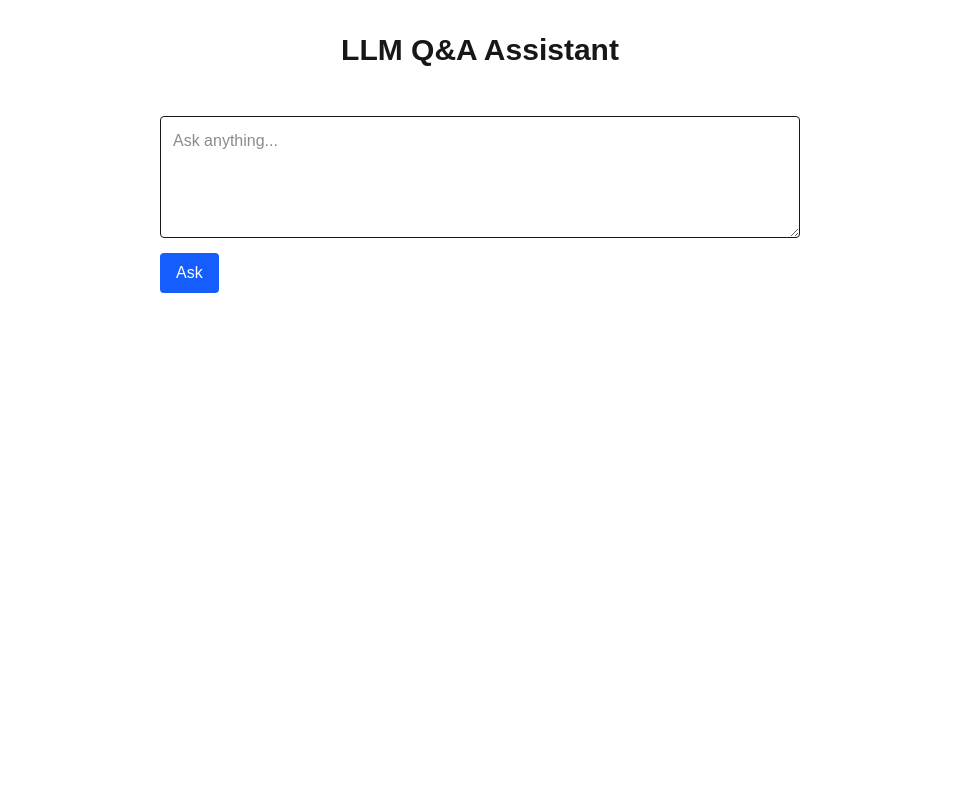
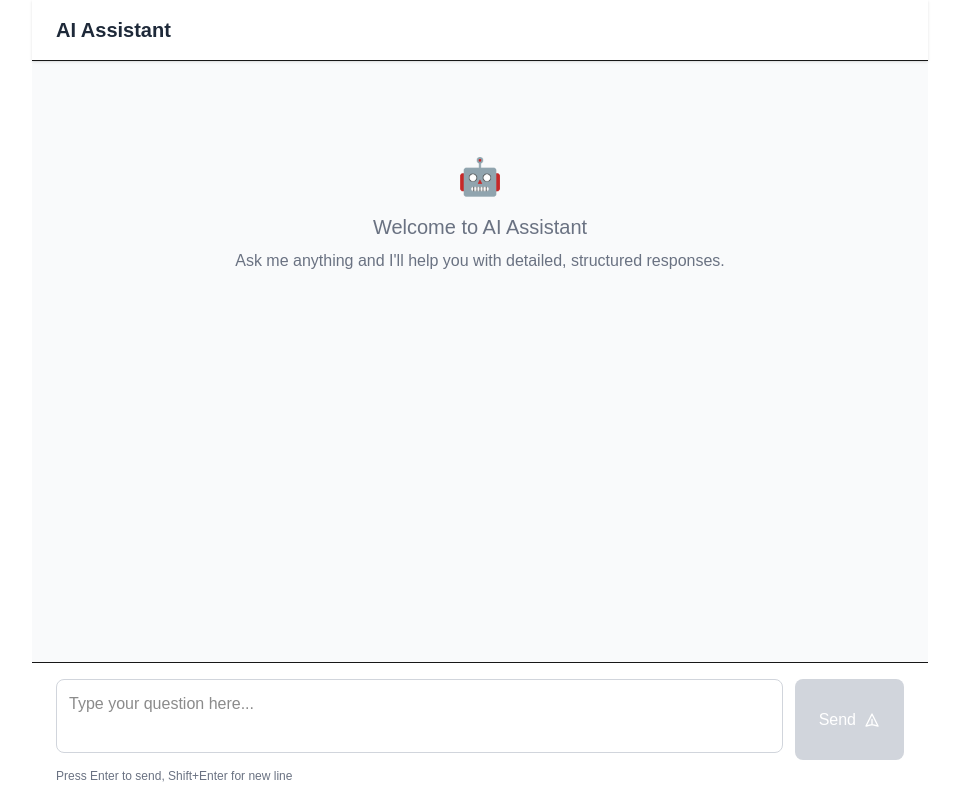
Before and after one commit to MauriceOmbewa/interactive-qa-llm-app, a Next.js app in the folder frontend/: page / in a window 1280 px wide. Shown: the whole page, without its empty margins (160-1119 px from the left). Built offline with nearby package versions, Linux system fonts and the light colour scheme.

Commit message:
ui: redesign with modern chat interface and conversation bubbles

```diff
--- a/frontend/components/QABox.js
+++ b/frontend/components/QABox.js
@@ -1,53 +1,155 @@
-import { useState } from "react";
+import { useState, useRef, useEffect } from "react";
 import ReactMarkdown from "react-markdown";
 import remarkGfm from "remark-gfm";
 
 export default function QABox() {
   const [question, setQuestion] = useState("");
-  const [answer, setAnswer] = useState("");
+  const [conversations, setConversations] = useState([]);
   const [loading, setLoading] = useState(false);
   const [error, setError] = useState("");
+  const messagesEndRef = useRef(null);
+
+  const scrollToBottom = () => {
+    messagesEndRef.current?.scrollIntoView({ behavior: "smooth" });
+  };
+
+  useEffect(() => {
+    scrollToBottom();
+  }, [conversations]);
 
   async function submitQuestion(e) {
     e.preventDefault();
     if (!question.trim()) { setError("Please type a question"); return; }
-    setLoading(true); setError(""); setAnswer("");
+
+    const userMessage = { type: "user", content: question, timestamp: Date.now() };
+    setConversations(prev => [...prev, userMessage]);
+    setLoading(true); setError("");
+    const currentQuestion = question;
+    setQuestion("");
+
     try {
       const res = await fetch("http://localhost:8000/api/ask", {
         method: "POST",
         headers: { "Content-Type": "application/json" },
-        body: JSON.stringify({ question }),
+        body: JSON.stringify({ question: currentQuestion }),
       });
       if (!res.ok) throw new Error(await res.text());
       const data = await res.json();
-      setAnswer(data.answer);
+
+      const aiMessage = { type: "ai", content: data.answer, timestamp: Date.now() };
+      setConversations(prev => [...prev, aiMessage]);
     } catch (err) {
       setError(err.message);
+      const errorMessage = { type: "error", content: err.message, timestamp: Date.now() };
+      setConversations(prev => [...prev, errorMessage]);
     } finally { setLoading(false); }
   }
 
+  const clearChat = () => {
+    setConversations([]);
+    setError("");
+  };
+
   return (
-    <form onSubmit={submitQuestion} className="max-w-2xl mx-auto p-4">
+    <div className="flex flex-col h-screen max-w-4xl mx-auto bg-gray-50">
+      {/* Header */}
+      <div className="bg-white shadow-sm border-b px-6 py-4 flex justify-between items-center">
+        <h1 className="text-xl font-semibold text-gray-800">AI Assistant</h1>
+        {conversations.length > 0 && (
+          <button
+            onClick={clearChat}
+            className="px-3 py-1 text-sm bg-gray-100 hover:bg-gray-200 rounded-md text-gray-600 transition-colors"
+          >
+            Clear Chat
+          </button>
+        )}
+      </div>
+
+      {/* Messages Area */}
+      <div className="flex-1 overflow-y-auto px-6 py-4 space-y-4">
+        {conversations.length === 0 && (
+          <div className="text-center text-gray-500 mt-20">
+            <div className="text-4xl mb-4">🤖</div>
+            <h2 className="text-xl font-medium mb-2">Welcome to AI Assistant</h2>
+            <p>Ask me anything and I'll help you with detailed, structured responses.</p>
+          </div>
+        )}
+
+        {conversations.map((msg, index) => (
+          <div key={index} className={`flex ${msg.type === 'user' ? 'justify-end' : 'justify-start'}`}>
+            <div className={`max-w-3xl rounded-lg px-4 py-3 ${
+              msg.type === 'user'
+                ? 'bg-blue-600 text-white ml-12'
+                : msg.type === 'error'
+                ? 'bg-red-100 text-red-800 mr-12 border border-red-200'
+                : 'bg-white text-gray-800 mr-12 shadow-sm border'
+            }`}>
+              {msg.type === 'user' ? (
+                <p className="whitespace-pre-wrap">{msg.content}</p>
+              ) : (
+                <div className="prose prose-sm max-w-none">
+                  <ReactMarkdown remarkPlugins={[remarkGfm]}>{msg.content}</ReactMarkdown>
+                </div>
+              )}
+            </div>
+          </div>
+        ))}
+
+        {loading && (
+          <div className="flex justify-start">
+            <div className="bg-white text-gray-800 mr-12 shadow-sm border rounded-lg px-4 py-3 max-w-3xl">
+              <div className="flex items-center space-x-2">
+                <div className="flex space-x-1">
+                  <div className="w-2 h-2 bg-gray-400 rounded-full animate-bounce"></div>
+                  <div className="w-2 h-2 bg-gray-400 rounded-full animate-bounce" style={{animationDelay: '0.1s'}}></div>
+                  <div className="w-2 h-2 bg-gray-400 rounded-full animate-bounce" style={{animationDelay: '0.2s'}}></div>
+                </div>
+                <span className="text-gray-500 text-sm">AI is thinking...</span>
+              </div>
+            </div>
+          </div>
+        )}
+
+        <div ref={messagesEndRef} />
+      </div>
+
+      {/* Input Area */}
+      <div className="bg-white border-t px-6 py-4">
+        {error && (
+          <div className="mb-3 p-3 bg-red-50 border border-red-200 rounded-md text-red-700 text-sm">
+            {error}
+          </div>
+        )}
+        <form onSubmit={submitQuestion} className="flex space-x-3">
+          <div className="flex-1">
             <textarea
               value={question}
               onChange={(e)=>setQuestion(e.target.value)}
-        placeholder="Ask anything..."
-        className="w-full p-3 border rounded"
-        rows={4}
+              placeholder="Type your question here..."
+              className="w-full p-3 border border-gray-300 rounded-lg focus:ring-2 focus:ring-blue-500 focus:border-transparent resize-none"
+              rows={2}
               disabled={loading}
+              onKeyDown={(e) => {
+                if (e.key === 'Enter' && !e.shiftKey) {
+                  e.preventDefault();
+                  submitQuestion(e);
+                }
+              }}
             />
+          </div>
           <button
-        disabled={loading}
-        className="mt-2 px-4 py-2 bg-blue-600 text-white rounded disabled:opacity-50"
+            type="submit"
+            disabled={loading || !question.trim()}
+            className="px-6 py-3 bg-blue-600 hover:bg-blue-700 disabled:bg-gray-300 disabled:cursor-not-allowed text-white rounded-lg font-medium transition-colors flex items-center space-x-2"
           >
-        {loading ? "Thinking..." : "Ask"}
+            <span>{loading ? "Sending..." : "Send"}</span>
+            <svg className="w-4 h-4" fill="none" stroke="currentColor" viewBox="0 0 24 24">
+              <path strokeLinecap="round" strokeLinejoin="round" strokeWidth={2} d="M12 19l9 2-9-18-9 18 9-2zm0 0v-8" />
+            </svg>
           </button>
-      {error && <p className="text-red-600 mt-2">{error}</p>}
-      {answer && (
-        <div className="mt-4 p-4 border rounded bg-gray-50">
-          <ReactMarkdown remarkPlugins={[remarkGfm]}>{answer}</ReactMarkdown>
+        </form>
+        <p className="text-xs text-gray-500 mt-2">Press Enter to send, Shift+Enter for new line</p>
       </div>
-      )}
-    </form>
+    </div>
   );
 }
--- a/frontend/package.json
+++ b/frontend/package.json
@@ -9,6 +9,7 @@
     "lint": "next lint"
   },
   "dependencies": {
+    "@tailwindcss/typography": "^0.5.16",
     "next": "15.4.6",
     "react": "19.1.0",
     "react-dom": "19.1.0",
--- a/frontend/pages/index.js
+++ b/frontend/pages/index.js
@@ -3,19 +3,14 @@ import QABox from '../components/QABox'
 
 export default function Home() {
   return (
-    <div>
+    <div className="h-screen">
       <Head>
-        <title>LLM Q&A App</title>
-        <meta name="description" content="Interactive Q&A with LLM" />
+        <title>AI Assistant - LLM Q&A App</title>
+        <meta name="description" content="Interactive Q&A with AI Assistant" />
         <link rel="icon" href="/favicon.ico" />
       </Head>
 
-      <main className="min-h-screen py-8">
-        <div className="container mx-auto">
-          <h1 className="text-3xl font-bold text-center mb-8">LLM Q&A Assistant</h1>
-          <QABox />
-        </div>
-      </main>
+      <QABox />
     </div>
   )
 }
--- /dev/null
+++ b/frontend/tailwind.config.js
@@ -0,0 +1,13 @@
+/** @type {import('tailwindcss').Config} */
+module.exports = {
+  content: [
+    "./pages/**/*.{js,ts,jsx,tsx}",
+    "./components/**/*.{js,ts,jsx,tsx}",
+  ],
+  theme: {
+    extend: {},
+  },
+  plugins: [
+    require('@tailwindcss/typography'),
+  ],
+}
```
Also changed, not shown: 1 other file (tests, documents, lock files or other folders). Lines whose indentation alone changed are shown as unchanged.
